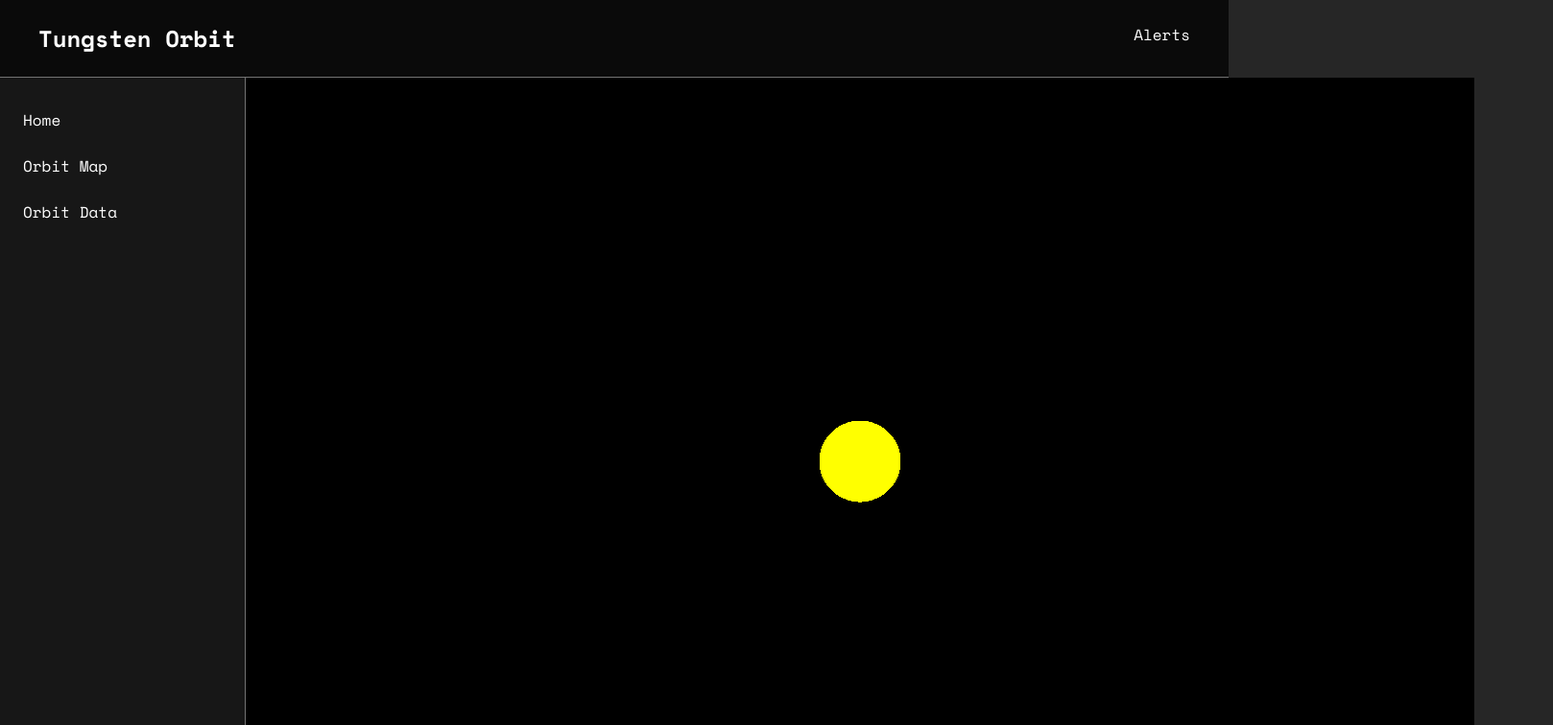
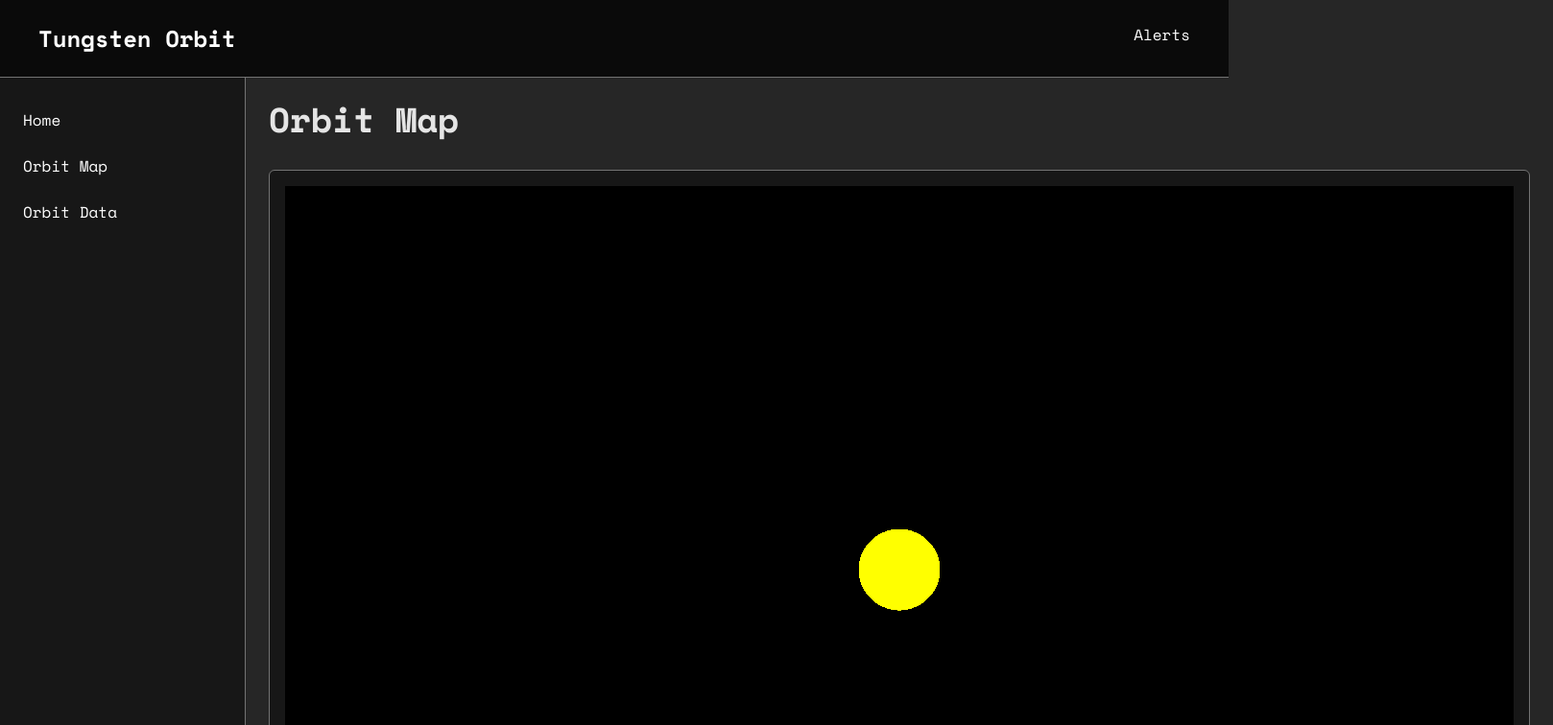
Before and after one commit to Nvengala5/tungsten-cube-orbit, a Next.js app: page /orrery in a window 1280 px wide. Shown: the top 756 px of the page at 96% size, 1618 px wide, since content can reach past the window. Built offline with nearby package versions, Linux system fonts and the light colour scheme; no server answers.

Commit message:
Updated all of the pages

```diff
--- a/app/data/page.js
+++ b/app/data/page.js
@@ -30,7 +30,6 @@ export default async function Home() {
 
   return (
     <div>
-      <h1 className="text-white">hi there</h1>
       <div className="grid grid-cols-4 gap-2">
         <Card title="NEO Count" number={nasaAPIData.element_count} subtitle="Objects passing near Earth during the next week"/>
         <Card title="PHA Count" number={potentialHazard} subtitle="Potentially hazardous asteroids during the next week"/>
--- a/app/orrery/page.js
+++ b/app/orrery/page.js
@@ -1,11 +1,16 @@
 // pages/index.js
-
 import SolarSystem from "@/components/SolarSystem";
 
 const OrbitMap = () => {
   return (
-    <div>
-      <SolarSystem/>
+    <div className="min-h-screen bg-neutral-800 p-6">
+      {/* Title styled with Tailwind CSS */}
+      <h1 className="text-4xl font-bold text-neutral-200 mb-8">Orbit Map</h1>
+
+      {/* Solar System Component */}
+      <div className="bg-neutral-900 border border-neutral-500 p-4 rounded-md">
+        <SolarSystem />
+      </div>
     </div>
   );
 };
--- a/app/page.js
+++ b/app/page.js
@@ -3,12 +3,12 @@ import React from 'react';
 
 const Homepage = () => {
   return (
-    <div className="p-8 text-white">
+    <div className="p-8 text-whit">
       <h1 className="text-4xl font-bold mb-8">Welcome!</h1>
 
       <div className="space-y-8">
         {/* About Us Section */}
-        <div className="bg-gray-950 p-6 rounded-lg">
+        <div className="bg-gray-950 p-6 rounded-lg border border-neutral-500">
           <h2 className="text-2xl font-semibold mb-4">About Us</h2>
           <p>
             We are Tungsten Cube...a team of high-schoolers who are a part of a FIRST Robotics Competition team
@@ -18,7 +18,7 @@ const Homepage = () => {
         </div>
 
         {/* About Our Project Section */}
-        <div className="bg-gray-950 p-6 rounded-lg">
+        <div className="bg-gray-950 p-6 rounded-lg border border-neutral-500">
           <h2 className="text-2xl font-semibold mb-4">About Our Project</h2>
           <p>
             Tungsten Orbit is a solar system modeling application that allows users to see major objects in the solar system
```
